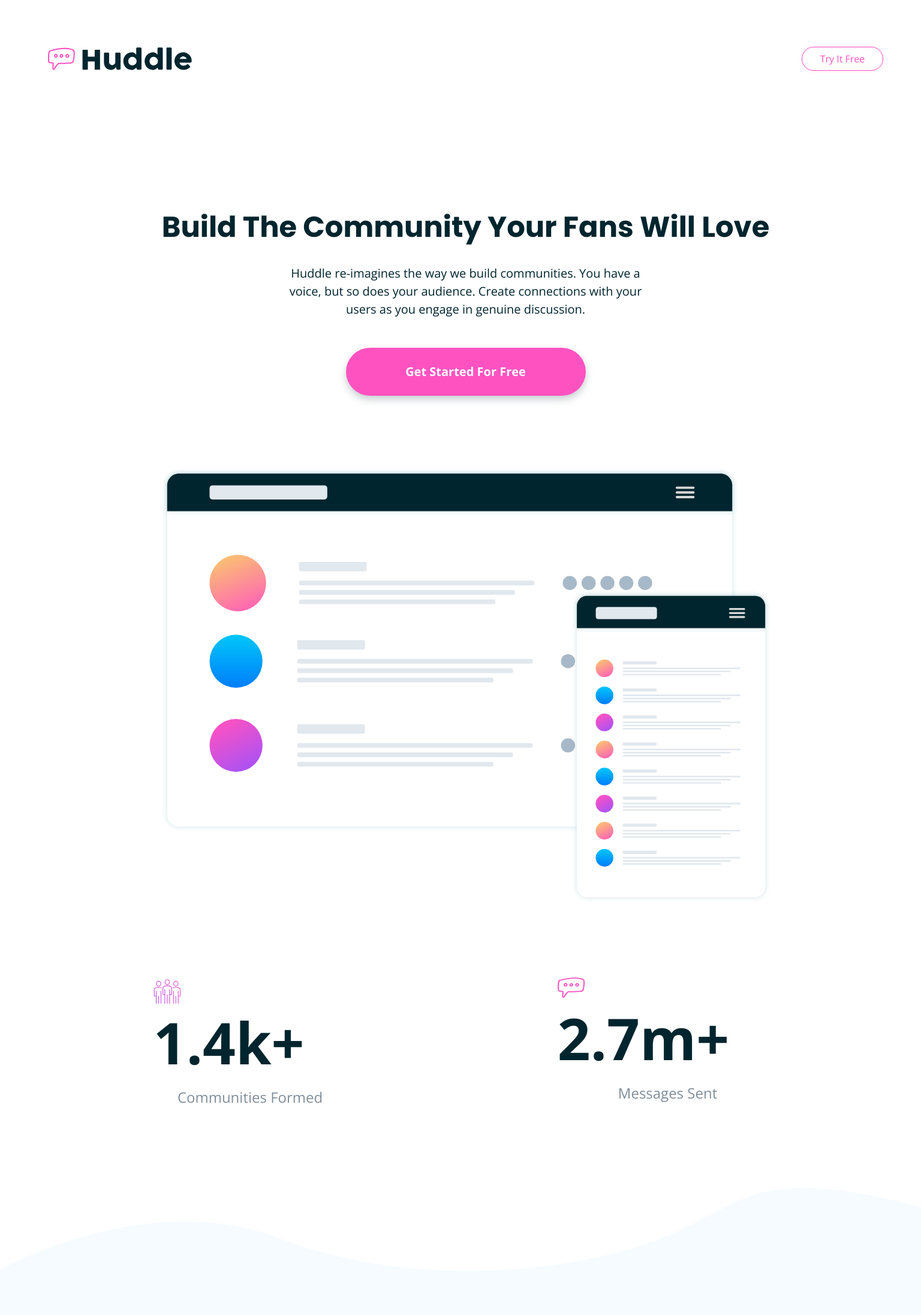
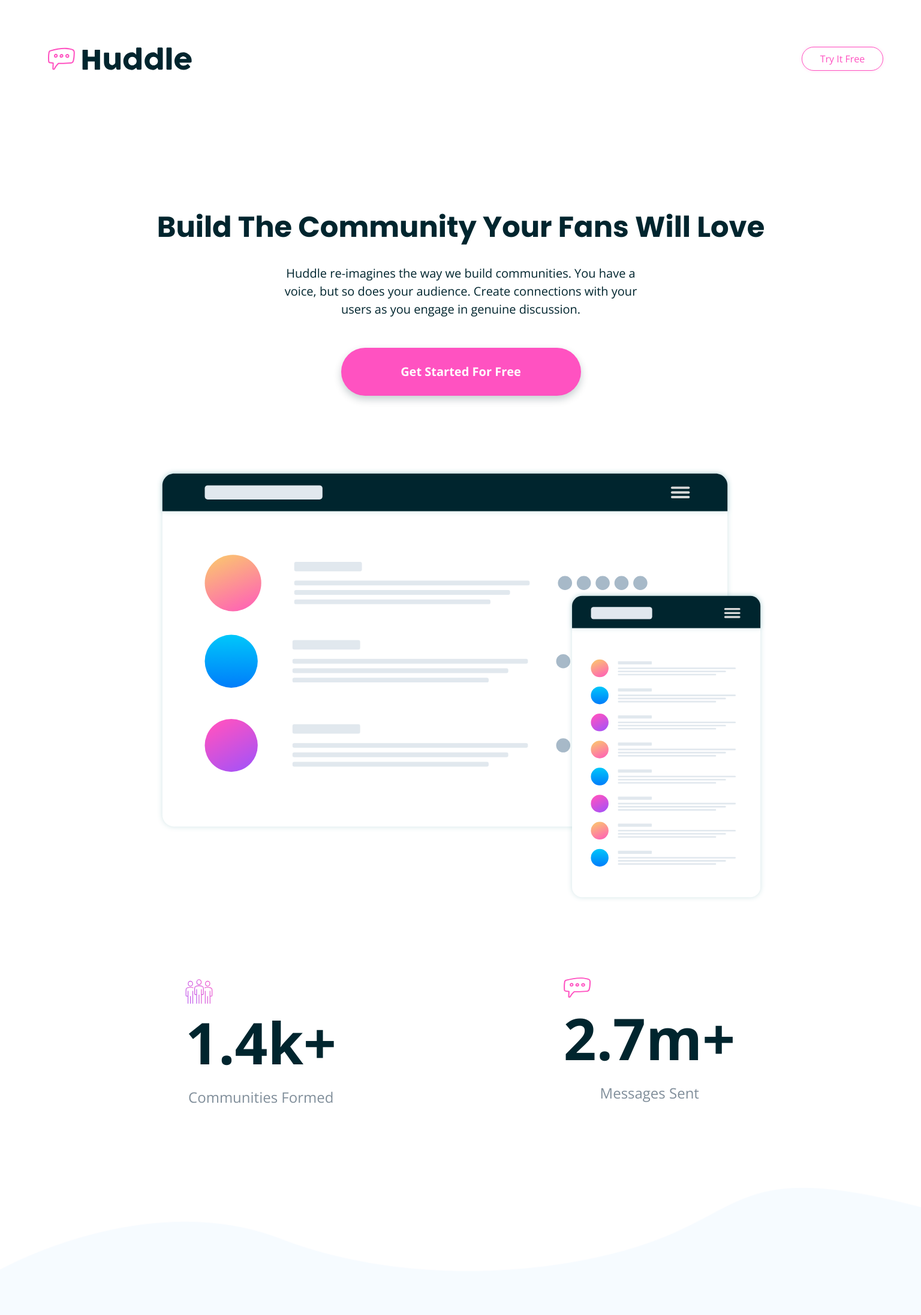
Before and after one commit to 0x41-li/huddle-landing-page-with-curved--sections, a React (Create React App) app: page / in a window 1536 px wide. Shown: the top 2193 px of the page at 60% size. Built offline with nearby package versions, Linux system fonts and the light colour scheme.

Commit message:
Change some values and add some markup to make the website look as close as possible to the design

```diff
--- a/src/scss/footer.scss
+++ b/src/scss/footer.scss
@@ -4,7 +4,7 @@
   margin-top: 255px;
 
   @media screen and (min-width: 1440px) {
-    margin-top: 184px;
+    margin-top: 178px;
   }
 }
 
--- a/src/scss/hero.scss
+++ b/src/scss/hero.scss
@@ -1,14 +1,18 @@
 @import "functions";
 
-.hero {
+.hero__intro {
   margin: 0 auto;
   margin-top: 112px;
   padding: 0px 39px 0px 40px;
 
   @media screen and (min-width: 1200px) {
-    padding: 0px 63px 0px 80px;
+    padding: 0px 80px 0px 80px;
 
     margin-top: 225px;
+  }
+
+  @media screen and (min-width: 1440px) {
+    padding: 0px 211px 0px 212px;
   }
 }
 
@@ -185,6 +189,10 @@
     display: flex;
     justify-content: space-between;
   }
+
+  @media screen and (min-width: 1440px) {
+    padding: 0px 120px;
+  }
 }
 
 .hero__numbers__box {
@@ -211,7 +219,7 @@
   }
 
   @media screen and (min-width: 1440px) {
-    flex: 0 0 252;
+    flex: 0 0 252px;
   }
 }
 
@@ -221,7 +229,7 @@
   }
 
   @media screen and (min-width: 1440px) {
-    flex: 0 0 287;
+    flex: 0 0 287px;
   }
 }
 
--- a/src/scss/third-section.scss
+++ b/src/scss/third-section.scss
@@ -2,6 +2,9 @@
 
 .third-section {
   margin-top: 126px;
+  @media screen and (min-width: 1200px) {
+    margin-top: 114px;
+  }
 }
 
 .third-section__top-curve img,
@@ -31,7 +34,6 @@
   }
 
   @media screen and (min-width: 1440px) {
-
     gap: 133px;
   }
 }
--- a/src/sections/Hero.js
+++ b/src/sections/Hero.js
@@ -13,14 +13,17 @@
 export default function Hero() {
   return (
     <section className="hero">
+      <div className="hero__intro">
         <h1>Build The Community Your Fans Will Love</h1>
         <p className="hero__p">
           Huddle re-imagines the way we build communities. You have a voice, but
-        so does your audience. Create connections with your users as you engage
-        in genuine discussion.
+          so does your audience. Create connections with your users as you
+          engage in genuine discussion.
         </p>
         <button className="hero__btn">Get Started For Free</button>
         <img className="hero__img" src={heroImage} alt="" />
+      </div>
+
       <div className="hero__numbers">
         <div className="hero__numbers__box">
           <img
@@ -32,7 +35,11 @@
           <p className="hero__numbers-box__para">Communities Formed</p>
         </div>
         <div className="hero__numbers__box">
-          <img className="hero__numbers-box__icon hero__message-icon" src={messageIcon} alt="" />
+          <img
+            className="hero__numbers-box__icon hero__message-icon"
+            src={messageIcon}
+            alt=""
+          />
           <span className="hero__numbers-box__number">2.7m+</span>
           <p className="hero__numbers-box__para">Messages Sent</p>
         </div>
```
Lines whose indentation alone changed are shown as unchanged.
